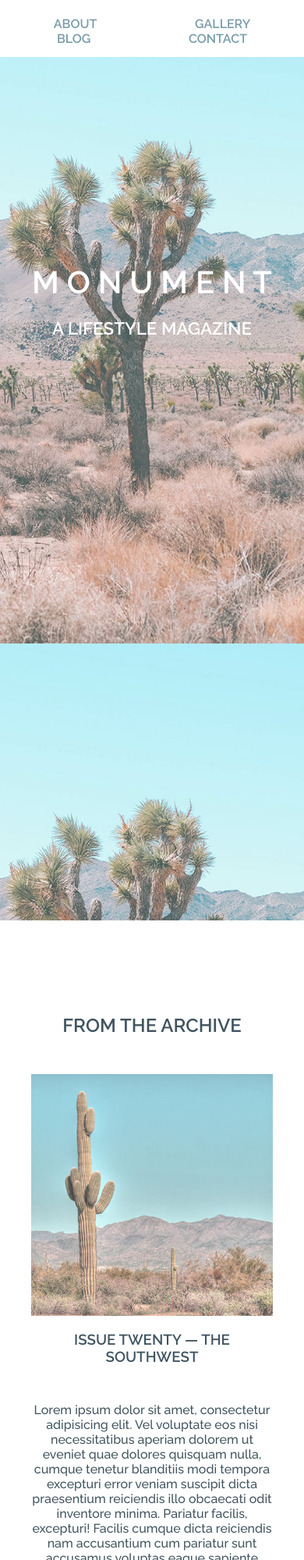
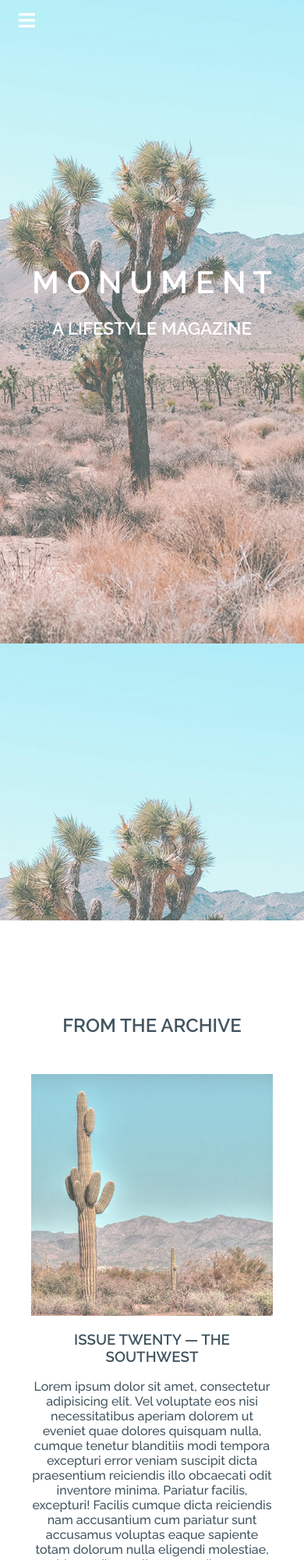
Before and after one commit to chrispykan/Monument-weekend-project, a plain HTML site: page index.html in a window 390 px wide. Shown: the top 2000 px of the page at 78% size. Drawn offline with Linux system fonts and the light colour scheme.

Commit message:
complete landing page

```diff
--- a/css/styles.css
+++ b/css/styles.css
@@ -1,6 +1,4 @@
 /*Chris Kanyotu Ghithub: chrispykan*/
-/*firstmedia query to transition  at  width*/
-
 *{
   -webkit-font-smoothing: antialiased;
   text-decoration: none;
@@ -38,9 +36,7 @@ nav a {
 a:hover {
   color:#455a64 ;
 }
-.hamburger {
-  display: none;
-}
+
 
 /*----
 Header
@@ -58,6 +54,9 @@ header {
 .header-info{
   color:#fff;
   text-align: center;
+}
+.hamburger {
+  display: none;
 }
 h1 a {
   color: #fff;
@@ -230,7 +229,7 @@ footer {
 footer a {
   color: #455a64;
   font-size: 1.8em;
-  padding: 2%;
+  padding:0.5em;
 }
 .subscribe{
   display: block;
@@ -246,6 +245,7 @@ footer a {
   margin-right: 2.5em;
   padding-top: 0.4em;
   margin-bottom: 5em;
+  width:33%;
 }
 .subscribe button{
   color: #41545f;
@@ -279,10 +279,15 @@ Image and responsiveness
 .photo-grid img:hover {
   opacity: .6;
 }
-  /*-----------------------
-  Medium page media queries
-  -----------------------*/
+
+/*-----------------------
+Medium page media queries
+-----------------------*/
   @media (max-width: 790px) {
+
+nav a{
+  padding: 0 2em;
+  }
   .archive {
     flex-direction: column;
   }
@@ -290,6 +295,9 @@ Image and responsiveness
     display: block;
     margin: 0 auto;
   }
+  article p{
+  margin-top: 0;
+}
   .column1,
   .column2,
   .column3 {
@@ -308,10 +316,6 @@ Image and responsiveness
   #email {
     margin-left: 0;
   }
-  #submit {
-    color: #fff;
-    background-color: #455a64;
-  }
   form {
     margin: 2em;
   }
@@ -319,3 +323,27 @@ Image and responsiveness
     margin-top: 11em;
   }
 }
+/*-----------------------
+Small page media queries
+-----------------------*/
+@media (max-width: 560px) {
+  .hamburger {
+    display: block;
+    font-size: 1.5em;
+    color: #fff;
+    position: absolute;
+    top: 0.5em;
+    left: 1em;
+  }
+  nav {
+    display: none;
+  }
+  .column1,
+  .column2,
+  .column3 {
+    padding-bottom: 3em;
+  }
+  article p {
+    margin-top: 0;
+  }
+}
--- a/index.html
+++ b/index.html
@@ -14,15 +14,18 @@
 <body>
 
   <nav>
-    <a class="hamburger" href=""><i class="fa fa-bars"></i></a>
-    <a href="#">ABOUT</a>
-    <a href="#">GALLERY</a>
-    <a href="#">BLOG</a>
-    <a href="#">CONTACT</a>
+
+    <div id="navbar">
+      <a href="#">ABOUT</a>
+      <a href="#">GALLERY</a>
+      <a href="#">BLOG</a>
+      <a href="#">CONTACT</a>
+    </div>
   </nav>
 
   <header>
     <div class="header-info">
+      <a class="hamburger" href=""><i class="fa fa-bars"></i></a>
       <h1><a href="#">M O N U M E N T</a></h1>
       <h2>A LIFESTYLE MAGAZINE</h2>
       <div>
```
